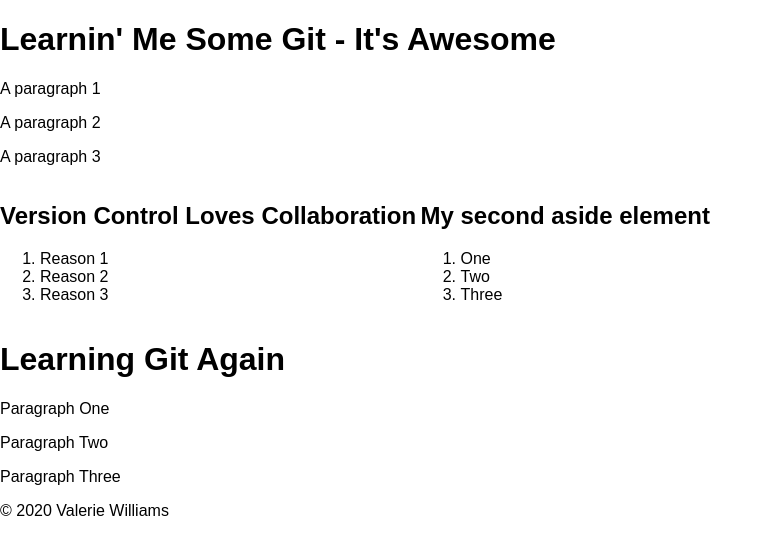
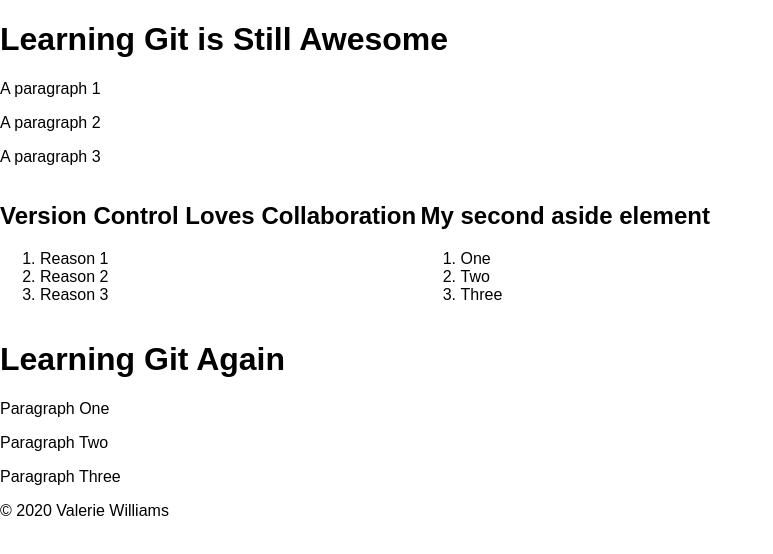
Before and after one commit to valerielwilliams/my-awesome-project, a plain HTML site: page index.html in a window 1280 px wide. Shown: the whole page, without its empty margins (0-773 px from the left). Drawn offline with Linux system fonts and the light colour scheme.

Commit message:
update heading again

```diff
--- a/index.html
+++ b/index.html
@@ -8,7 +8,7 @@
 </head>
 <body>
     <div class="container">
-        <h1>Learnin' Me Some Git - It's Awesome</h1>
+        <h1>Learning Git is Still Awesome</h1>
 
         <p> A paragraph 1 </p>
 
```
